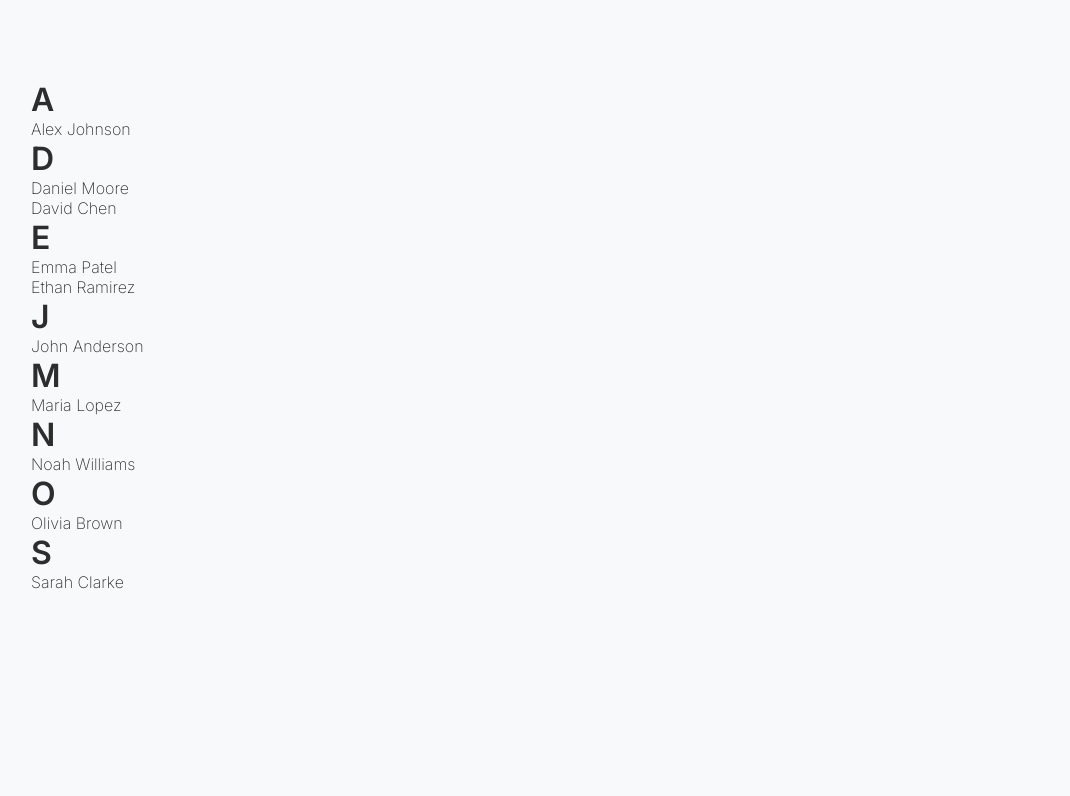
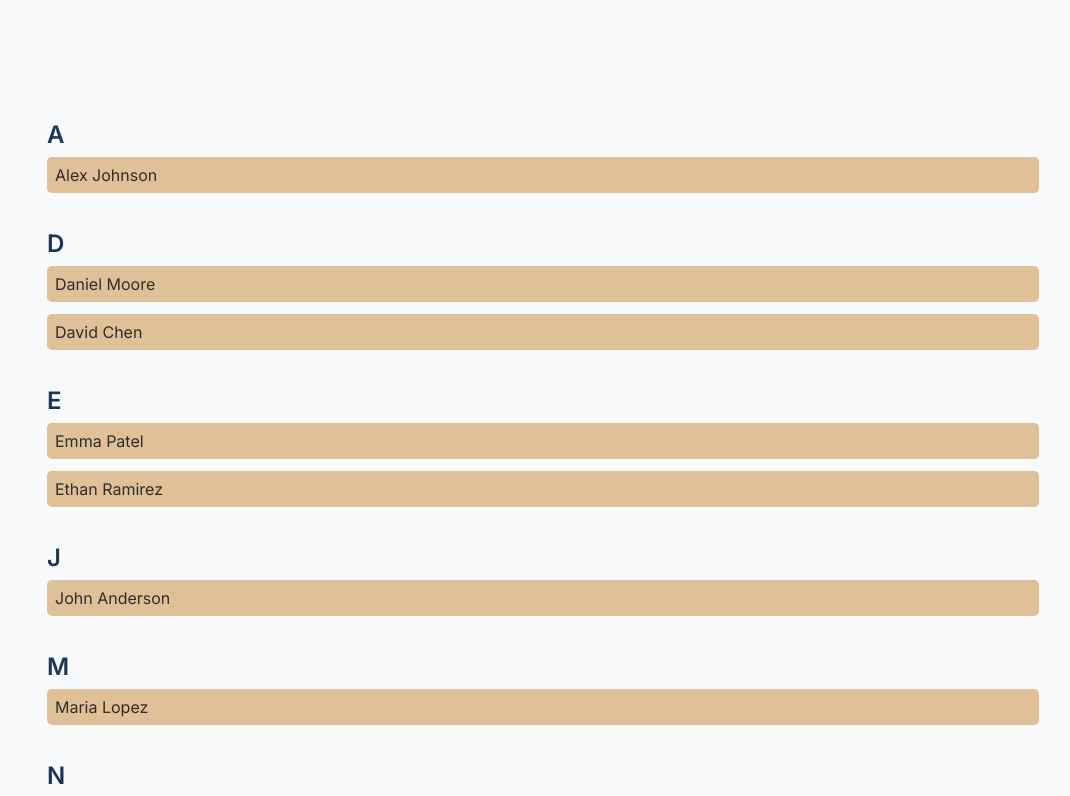
Before and after one commit to Brijsunil2/soldier-directory, a React (Vite) app: page / in a window 1280 px wide. Shown: the top 796 px of the page, without its empty margins (97-1167 px from the left). Built offline with nearby package versions, Linux system fonts and the light colour scheme.

Commit message:
style(Directory): add styles to directory elements

```diff
--- a/src/components/Directory/Directory.css
+++ b/src/components/Directory/Directory.css
@@ -0,0 +1,29 @@
+.directory {
+  display: flex;
+  flex-direction: column;
+  padding: 1rem;
+}
+
+.directory > .directory-letter-header {
+  font-weight: 600;
+  color: var(--color-primary);
+  margin-top: 1.5rem;
+  margin-bottom: 0.5rem;
+}
+
+.directory > .directory-listing {
+  cursor: pointer;
+  margin-bottom: 0.75rem;
+  background-color: var(--color-accent);
+  padding: 0.5rem;
+  border-radius: 5px;
+  transition: background-color 0.3s ease;
+}
+
+.directory > .directory-listing:hover {
+  background-color: var(--color-hover);
+}
+
+.directory > .directory-listing > a > .listing-name {
+  font-weight: 400;
+}
--- a/src/components/Directory/Directory.jsx
+++ b/src/components/Directory/Directory.jsx
@@ -17,11 +17,11 @@ const Directory = ({ directoryData }) => {
           {listing.name &&
             (index === 0 ||
               data[index - 1]?.name?.charAt(0) !== listing.name.charAt(0)) && (
-              <h2
+              <h3
                 className="directory-letter-header"
               >
                 {listing.name.charAt(0)}
-              </h2>
+              </h3>
             )}
 
           <DirectoryListing listingData={listing} />
```
